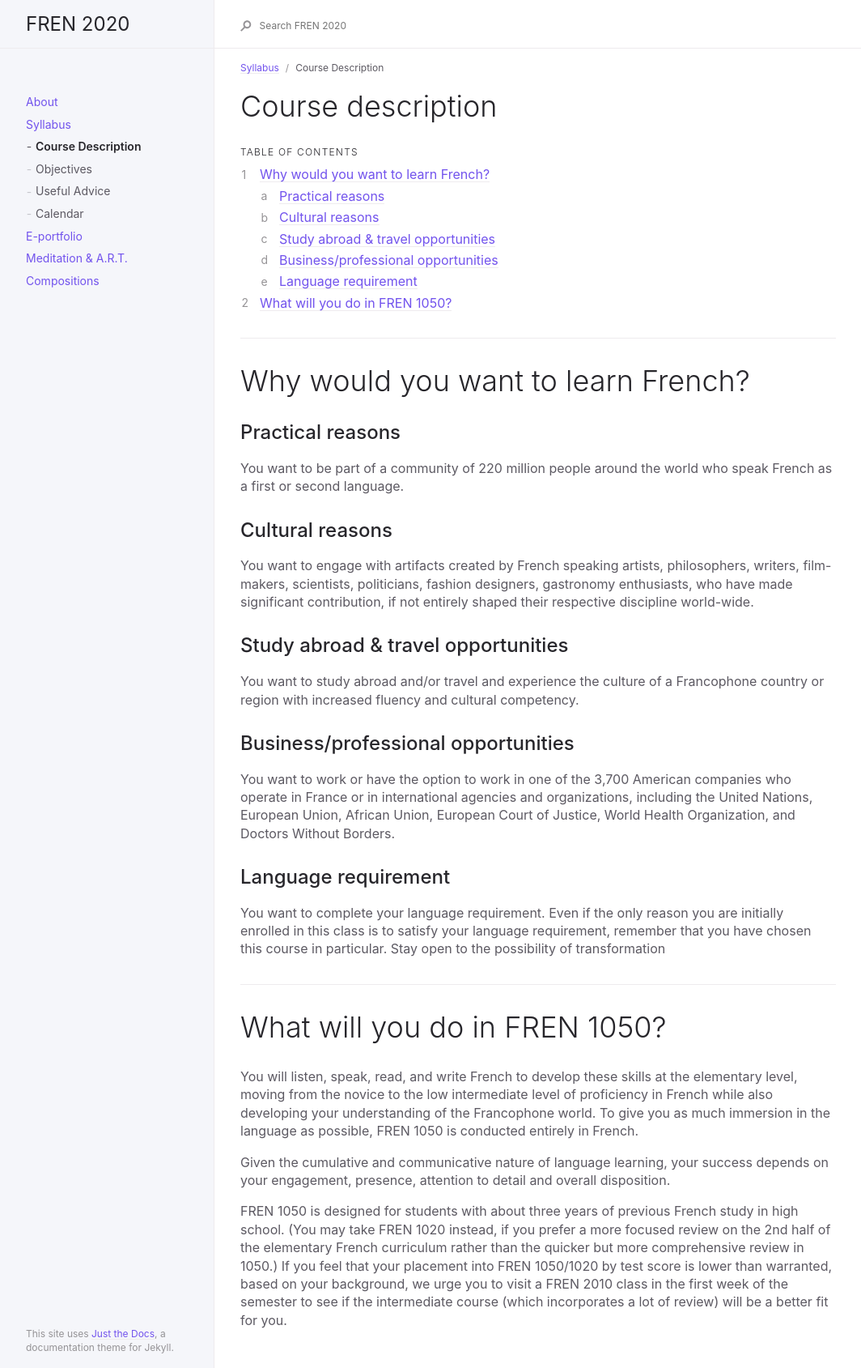
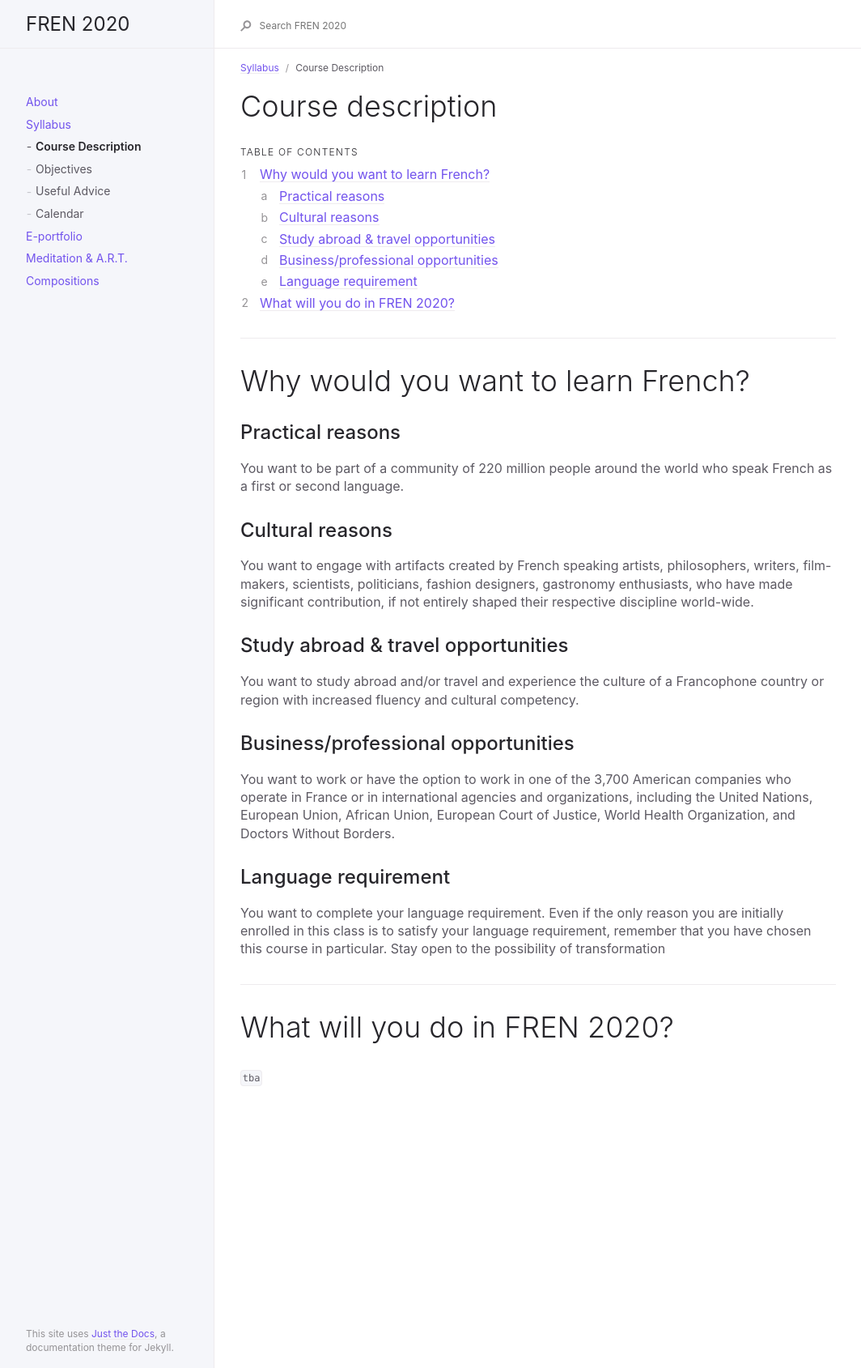
Before and after one commit to ss4ws/FREN-2020, a Jekyll site: the page built from docs/Syllabus/1-Course-Description.md, in a window 1280 px wide. Shown: the whole page at 81% size, without its empty margins (91-1155 px from the left). Built offline with Jekyll 4.4.1, drawn with Linux system fonts in a browser that asks for light colours.

Commit message:
update course description

```diff
--- a/docs/Syllabus/1-Course-Description.md
+++ b/docs/Syllabus/1-Course-Description.md
@@ -35,10 +35,6 @@ You want to complete your language requirement. Even if the only reason you are
 
 - - -
 
-# What will you do in FREN 1050?
+# What will you do in FREN 2020?
 
-You will listen, speak, read, and write French to develop these skills at the elementary level, moving from the novice to the low intermediate level of proficiency in French while also developing your understanding of the Francophone world. To give you as much immersion in the language as possible, FREN 1050 is conducted entirely in French.
-
-Given the cumulative and communicative nature of language learning, your success depends on your engagement, presence, attention to detail and overall disposition.
-
-FREN 1050 is designed for students with about three years of previous French study in high school. (You may take FREN 1020 instead, if you prefer a more focused review on the 2nd half of the elementary French curriculum rather than the quicker but more comprehensive review in 1050.) If you feel that your placement into FREN 1050/1020 by test score is lower than warranted, based on your background, we urge you to visit a FREN 2010 class in the first week of the semester to see if the intermediate course (which incorporates a lot of review) will be a better fit for you.
+`tba`
```
